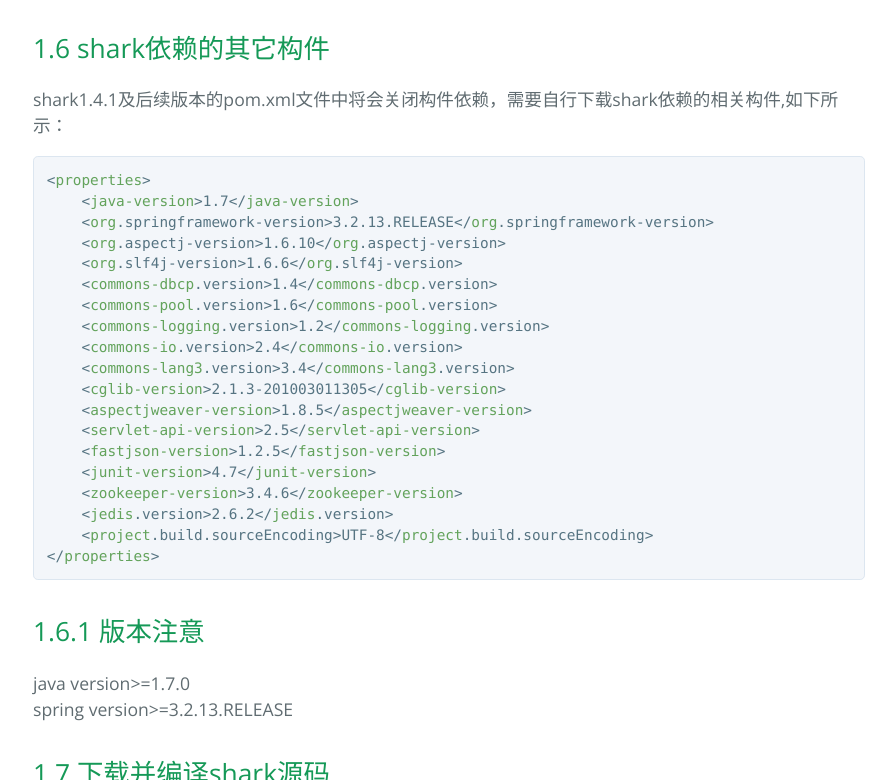
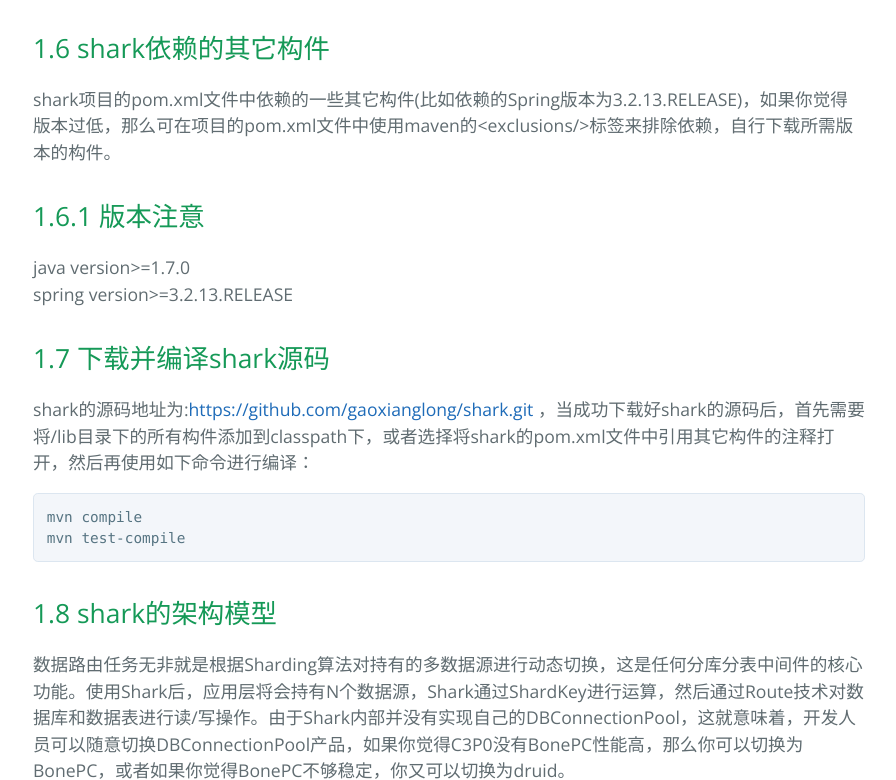
Before and after one commit to gaoxianglong/shark, a plain HTML site: page index.html in a window 1280 px wide. Shown: the part 4100-4880 px from the top of the page, without its empty margins (191-1087 px from the left). Drawn offline with nearby package versions, Linux system fonts and the light colour scheme.

```diff
--- a/index.html
+++ b/index.html
@@ -294,33 +294,13 @@
 <div class="highlight highlight-text-xml"><pre>&lt;<span class="pl-ent">dependency</span>&gt;
     &lt;<span class="pl-ent">groupId</span>&gt;com.sharksharding&lt;/<span class="pl-ent">groupId</span>&gt;
     &lt;<span class="pl-ent">artifactId</span>&gt;shark&lt;/<span class="pl-ent">artifactId</span>&gt;
-    &lt;<span class="pl-ent">version</span>&gt;1.4.1&lt;/<span class="pl-ent">version</span>&gt;
+    &lt;<span class="pl-ent">version</span>&gt;1.4.2.RELEASE&lt;/<span class="pl-ent">version</span>&gt;
 &lt;/<span class="pl-ent">dependency</span>&gt;</pre></div>
 
 <h2>
 <a id="16-shark依赖的其它构件" class="anchor" href="#16-shark%E4%BE%9D%E8%B5%96%E7%9A%84%E5%85%B6%E5%AE%83%E6%9E%84%E4%BB%B6" aria-hidden="true"><span aria-hidden="true" class="octicon octicon-link"></span></a>1.6 shark依赖的其它构件</h2>
 
-<p>shark1.4.1及后续版本的pom.xml文件中将会关闭构件依赖，需要自行下载shark依赖的相关构件,如下所示：</p>
-
-<div class="highlight highlight-text-xml"><pre>&lt;<span class="pl-ent">properties</span>&gt;
-    &lt;<span class="pl-ent">java-version</span>&gt;1.7&lt;/<span class="pl-ent">java-version</span>&gt;
-    &lt;<span class="pl-ent">org</span>.springframework-version&gt;3.2.13.RELEASE&lt;/<span class="pl-ent">org</span>.springframework-version&gt;
-    &lt;<span class="pl-ent">org</span>.aspectj-version&gt;1.6.10&lt;/<span class="pl-ent">org</span>.aspectj-version&gt;
-    &lt;<span class="pl-ent">org</span>.slf4j-version&gt;1.6.6&lt;/<span class="pl-ent">org</span>.slf4j-version&gt;
-    &lt;<span class="pl-ent">commons-dbcp</span>.version&gt;1.4&lt;/<span class="pl-ent">commons-dbcp</span>.version&gt;
-    &lt;<span class="pl-ent">commons-pool</span>.version&gt;1.6&lt;/<span class="pl-ent">commons-pool</span>.version&gt;
-    &lt;<span class="pl-ent">commons-logging</span>.version&gt;1.2&lt;/<span class="pl-ent">commons-logging</span>.version&gt;
-    &lt;<span class="pl-ent">commons-io</span>.version&gt;2.4&lt;/<span class="pl-ent">commons-io</span>.version&gt;
-    &lt;<span class="pl-ent">commons-lang3</span>.version&gt;3.4&lt;/<span class="pl-ent">commons-lang3</span>.version&gt;
-    &lt;<span class="pl-ent">cglib-version</span>&gt;2.1.3-201003011305&lt;/<span class="pl-ent">cglib-version</span>&gt;
-    &lt;<span class="pl-ent">aspectjweaver-version</span>&gt;1.8.5&lt;/<span class="pl-ent">aspectjweaver-version</span>&gt;
-    &lt;<span class="pl-ent">servlet-api-version</span>&gt;2.5&lt;/<span class="pl-ent">servlet-api-version</span>&gt;
-    &lt;<span class="pl-ent">fastjson-version</span>&gt;1.2.5&lt;/<span class="pl-ent">fastjson-version</span>&gt;
-    &lt;<span class="pl-ent">junit-version</span>&gt;4.7&lt;/<span class="pl-ent">junit-version</span>&gt;
-    &lt;<span class="pl-ent">zookeeper-version</span>&gt;3.4.6&lt;/<span class="pl-ent">zookeeper-version</span>&gt;
-    &lt;<span class="pl-ent">jedis</span>.version&gt;2.6.2&lt;/<span class="pl-ent">jedis</span>.version&gt;
-    &lt;<span class="pl-ent">project</span>.build.sourceEncoding&gt;UTF-8&lt;/<span class="pl-ent">project</span>.build.sourceEncoding&gt;
-&lt;/<span class="pl-ent">properties</span>&gt;</pre></div>
+<p>shark项目的pom.xml文件中依赖的一些其它构件(比如依赖的Spring版本为3.2.13.RELEASE)，如果你觉得版本过低，那么可在项目的pom.xml文件中使用maven的&lt;exclusions/&gt;标签来排除依赖，自行下载所需版本的构件。</p>
 
 <h2>
 <a id="161-版本注意" class="anchor" href="#161-%E7%89%88%E6%9C%AC%E6%B3%A8%E6%84%8F" aria-hidden="true"><span aria-hidden="true" class="octicon octicon-link"></span></a>1.6.1 版本注意</h2>
```
Also changed, not shown: params.json (+1 -1 lines).
